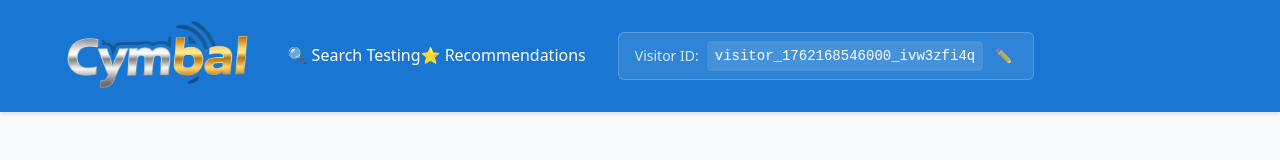
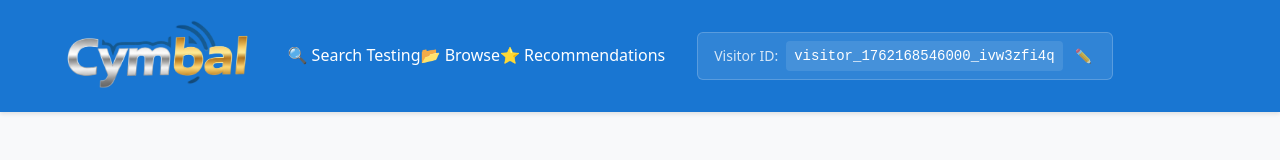
Before and after one commit to sudsk/retail-api-demo, a React (Create React App) app in the folder frontend/: page / in a window 1280 px wide. Shown: the top 160 px of the page. Built offline with nearby package versions, Linux system fonts and the light colour scheme; no server answers.

Commit message:
Update Header.jsx

```diff
--- a/frontend/src/components/layout/Header.jsx
+++ b/frontend/src/components/layout/Header.jsx
@@ -35,6 +35,12 @@ const Header = () => {
             🔍 Search Testing
           </Link>
           <Link
+            to="/browse"
+            className={`nav-tab ${isActive('/browse') ? 'active' : ''}`}
+          >
+            📂 Browse
+          </Link>
+          <Link
             to="/recommendations"
             className={`nav-tab ${isActive('/recommendations') ? 'active' : ''}`}
           >
```
